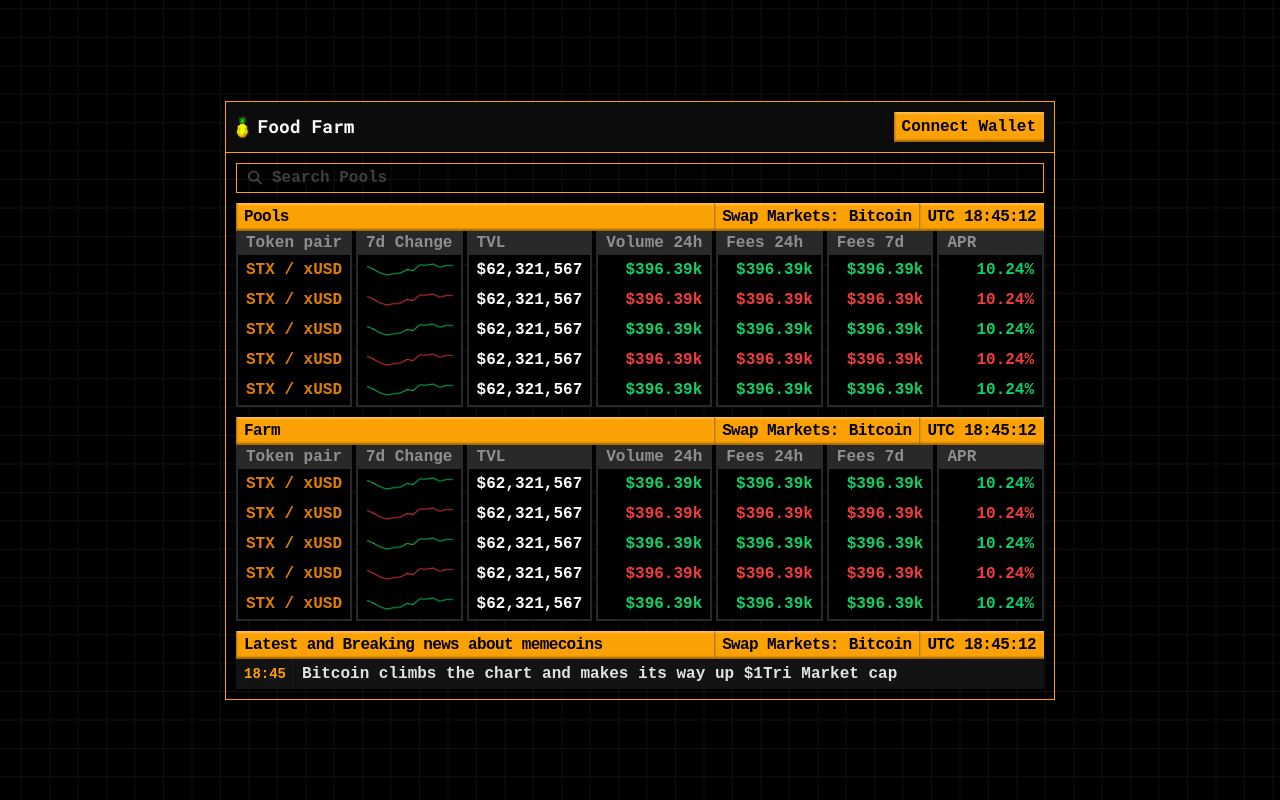
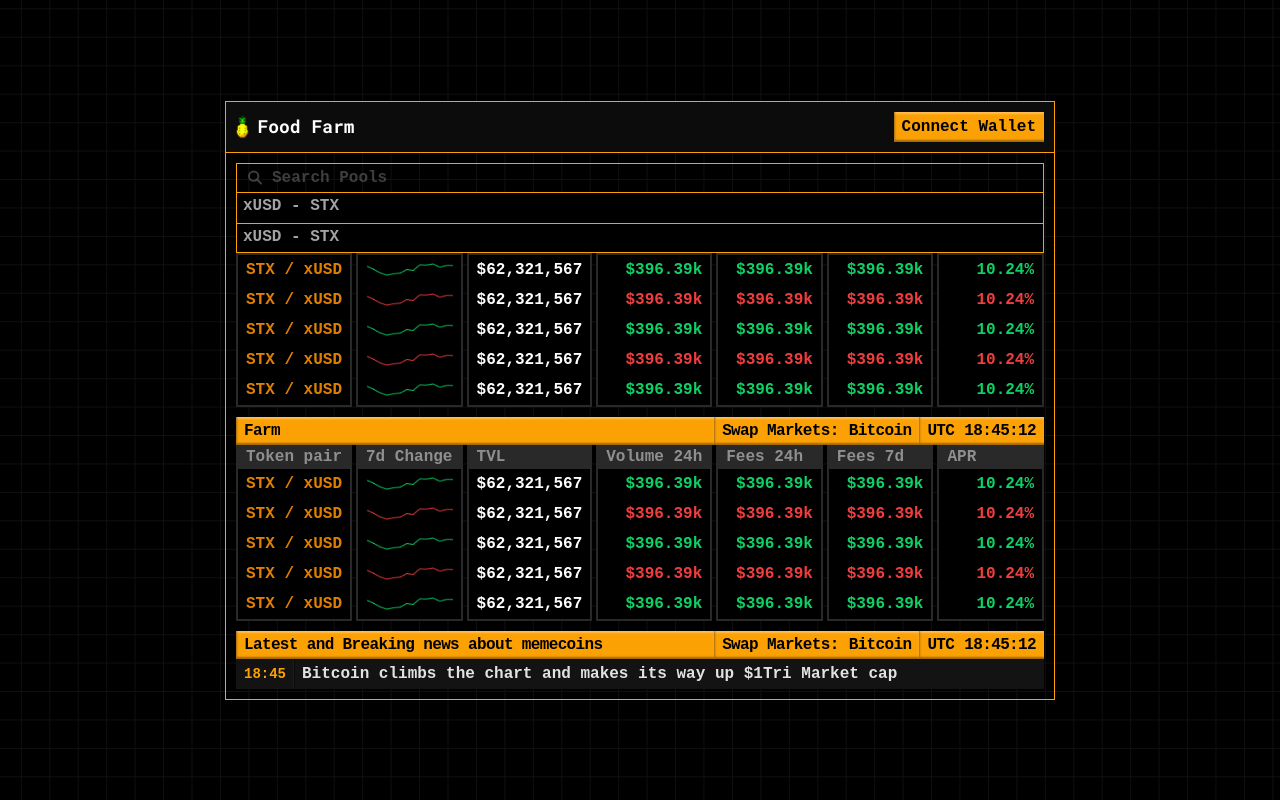
Before and after one commit to zubairpaizer/farf2mfwe2, a Next.js app: page / in a window 1280 px wide. Built offline with nearby package versions, Linux system fonts and the light colour scheme; a small style sheet from the web is missing.

Commit message:
designed search dropdown and added transaction modal in Pool tabs page

```diff
--- a/app/components/FarmTabsCard.js
+++ b/app/components/FarmTabsCard.js
@@ -20,8 +20,7 @@ export const FarmTabsCard = (props) => {
     { name: 'Epoch #12353', value: '1237' },
     { name: 'Epoch #52353', value: '2237' },
     { name: 'Epoch #22353', value: '4237' },
-      { name: 'Epoch #22313', value: '5237' },
-      { name: 'Epoch #42352', value: '6237' },
+    { name: 'Epoch #22313', value: '5237' }
   ];
 
   return (
--- a/app/farm/page.js
+++ b/app/farm/page.js
@@ -1,11 +1,13 @@
 'use client'
 import mainHeaderIcon from "../../public/images/icons/icon-fruit.svg";
+import leftArrowIcon from "../../public/images/icons/icon-left-arrow.svg";
 import walletLeather from "../../public/images/icons/icon-leather-wallet.png";
 import walletXverse from "../../public/images/icons/icon-xverse-wallet.png";
 import walletAsigna from "../../public/images/icons/icon-asigna-wallet.png";
 import innerChart from "../../public/images/inner-chart.png";
 import { FarmTabsCard } from "../components/FarmTabsCard";
 import { useState } from "react";
+import Link from "next/link";
 
 export default function Farm() {
   const [ showWallet, setShowWallet ] = useState(false);
@@ -24,6 +26,9 @@ export default function Farm() {
           <div className="ct-card">
             <div className="ct-card-header">
               <div class="gold-block flex-1">
+                <Link href={'/'} className="btn-back">
+                  <img className="icon" src={leftArrowIcon.src} alt="" />
+                </Link>
                 <span>STX/xUSD</span>
               </div>
               <div class="gold-block">
--- a/app/page.js
+++ b/app/page.js
@@ -22,9 +22,15 @@ export default function Home() {
           <div onClick={() => setShowWallet(!showWallet)} className="btn-default btn-lg">Connect Wallet</div>
         </div>
         <div className="box-body">
-          <from>
-            <input className="field searchbar" type="search" placeholder="Search Pools" />
-          </from>
+          <div className="search-suggestions opened">
+            <from>
+              <input className="field searchbar" type="search" placeholder="Search Pools" />
+            </from>
+            <div className="suggestions">
+              <div className="item">xUSD - STX</div>
+              <div className="item">xUSD - STX</div>
+            </div>
+          </div>
           <Link href={'/pool'} className="d-block decoration-none">
             <div className="table">
               <div className="table-header">
--- a/app/pool/page.js
+++ b/app/pool/page.js
@@ -1,5 +1,6 @@
 'use client'
 import mainHeaderIcon from "../../public/images/icons/icon-fruit.svg";
+import leftArrowIcon from "../../public/images/icons/icon-left-arrow.svg";
 import dropdownIcon from "../../public/images/icons/icon-dd.svg";
 import walletLeather from "../../public/images/icons/icon-leather-wallet.png";
 import walletXverse from "../../public/images/icons/icon-xverse-wallet.png";
@@ -8,6 +9,7 @@ import innerChart from "../../public/images/inner-chart.png";
 import { PoolTabsCard } from "../components/PoolTabsCard";
 import { Dropdown } from "@/components/Dropdown";
 import { useState } from "react";
+import Link from "next/link";
 
 export default function Pool() {
   const [ showWallet, setShowWallet ] = useState(false);
@@ -32,6 +34,9 @@ export default function Pool() {
           <div className="ct-card">
             <div className="ct-card-header">
               <div class="gold-block flex-1">
+                <Link href={'/'} className="btn-back">
+                  <img className="icon" src={leftArrowIcon.src} alt="" />
+                </Link>
                 <span>STX/xUSD</span>
               </div>
               <div class="gold-block">
--- a/app/styles/index.scss
+++ b/app/styles/index.scss
@@ -304,6 +304,7 @@ body{
 	justify-content: center;
 	padding: 20px;
 }
+
 .box{
 	width: 100%;
 	max-width: 830px;
@@ -331,6 +332,48 @@ body{
 	}
 	.box-body{
 		padding: 10px;
+	}
+}
+
+.search-suggestions{
+	position: relative;
+	.suggestions{
+		max-height: 0;
+		position: absolute;
+		top: 100%;
+		left: 0;
+		right: 0;
+    overflow: hidden;
+		transition: max-height 0.2s;
+		.item{
+			position: relative;
+			height: 30px;
+			width: 100%;
+			padding: 4px 35px 4px 6px;
+			background-color: $secondary;
+			font-size: $fs-16;
+			color: $white-64;
+			border-top: 1px solid $primary;
+			border-left: 1px solid $primary;
+			border-right: 1px solid $primary;
+			cursor: pointer;
+			transition: all 0.2s;
+			&:first-of-type{
+				border-top: 0;
+			}
+			&:last-of-type{
+				border-bottom: 1px solid $primary;
+			}
+			&:hover{
+				background-color: $dark-700;
+			}
+		}
+	}
+	&.opened{
+		.suggestions{
+			max-height: 451px;
+			transition: max-height 0.2s;
+		}
 	}
 }
 
@@ -589,6 +632,17 @@ body{
 	}
 }
 
+.btn-back{
+	display: flex;
+	align-items: center;
+	text-decoration: none;
+	margin-bottom: 1px;
+	cursor: pointer;
+	.icon{
+		width: 20px;
+	}
+}
+
 .modal{
 	position: fixed;
 	top: 0;
@@ -651,6 +705,11 @@ body{
 			max-width: max-content;
 		}
 	}
+	&.modal-lg{
+		.modal-dialog{
+			max-width: 350px;
+		}
+	}
 	&.show{
 		transform: scale(1);
 	}
@@ -686,6 +745,41 @@ body{
 	}
 }
 
+.modal-transaction{
+	.modal-dialog{
+		.modal-content{
+			.modal-body{
+				padding: 30px 25px;
+				.icon-container{
+					display: flex;
+					justify-content: center;
+					margin-bottom: 24px;
+					.icon{
+						width: 60px;
+						height: 60px;
+					}
+				}
+				.title{
+					font-size: $fs-16;
+					font-weight: $fw-400;
+					color: $white;
+					line-height: 1.1;
+					text-align: center;
+					margin-bottom: 8px;
+				}
+				.desc{
+					font-size: $fs-14;
+					font-weight: $fw-400;
+					color: $white-48;
+					line-height: 1.4;
+					text-align: center;
+					margin-bottom: 0;
+				}
+			}
+		}
+	}
+}
+
 .modal-backdrop {
 	position: fixed;
 	display: none;
@@ -703,3 +797,37 @@ body{
 		transition: all 0.2s;
 	}
 }
+
+.ring-loader {
+  position: relative;
+  width: 60px;
+  height: 60px;
+}
+.ring-loader div {
+  box-sizing: border-box;
+  display: block;
+  position: absolute;
+  width: 100%;
+  height: 100%;
+  border: 4px solid $primary;
+  border-radius: 50%;
+  animation: ring-loader 1.2s cubic-bezier(0.5, 0, 0.5, 1) infinite;
+  border-color: $primary transparent transparent transparent;
+}
+.ring-loader div:nth-child(1) {
+  animation-delay: -0.45s;
+}
+.ring-loader div:nth-child(2) {
+  animation-delay: -0.3s;
+}
+.ring-loader div:nth-child(3) {
+  animation-delay: -0.15s;
+}
+@keyframes ring-loader {
+  0% {
+    transform: rotate(0deg);
+  }
+  100% {
+    transform: rotate(360deg);
+  }
+}
```
Also changed, not shown: app/components/PoolTabsCard.js (+33 -2 lines), public/images/icons/icon-left-arrow.svg (added), public/images/icons/icon-success.svg (added). Lines whose indentation alone changed are shown as unchanged.
